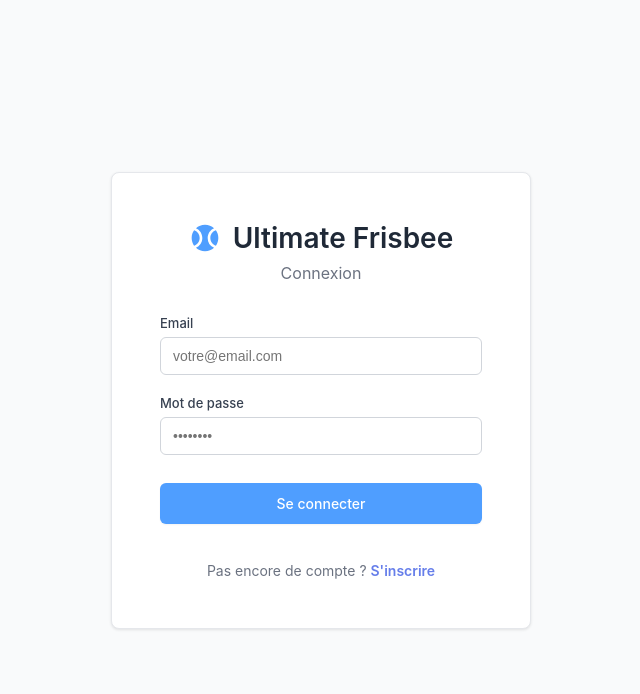
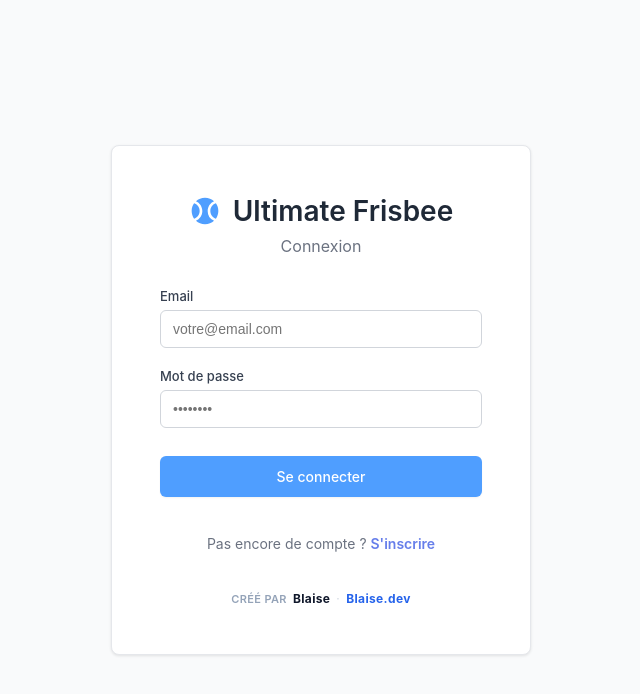
Before and after one commit to Blaise-dev/Ultimate-Frisbee-front, a React (Vite) app: page /login in a window 1280 px wide. Shown: the top 694 px of the page, without its empty margins (319-959 px from the left). Built offline with nearby package versions, Linux system fonts and the light colour scheme; no server answers.

Commit message:
feat: add creator signature branding

```diff
--- a/src/components/Layout/MainLayout.tsx
+++ b/src/components/Layout/MainLayout.tsx
@@ -1,6 +1,7 @@
 import React from 'react';
 import Sidebar from './Sidebar';
 import Header from './Header';
+import CreatorSignature from '../UI/CreatorSignature';
 
 interface MainLayoutProps {
   children: React.ReactNode;
@@ -14,6 +15,9 @@ const MainLayout: React.FC<MainLayoutProps> = ({ children }) => {
         <Header />
         <div style={styles.content}>
           {children}
+        </div>
+        <div style={styles.footer}>
+          <CreatorSignature />
         </div>
       </div>
     </div>
@@ -37,6 +41,9 @@ const styles: Record<string, React.CSSProperties> = {
     padding: '32px',
     maxWidth: '1600px',
   },
+  footer: {
+    padding: '0 32px 20px',
+  },
 };
 
 export default MainLayout;
--- /dev/null
+++ b/src/components/UI/CreatorSignature.tsx
@@ -0,0 +1,57 @@
+import React from 'react';
+
+interface CreatorSignatureProps {
+  compact?: boolean;
+}
+
+const CreatorSignature: React.FC<CreatorSignatureProps> = ({ compact = false }) => {
+  return (
+    <div style={compact ? styles.compactWrapper : styles.wrapper}>
+      <span style={styles.label}>Créé par</span>
+      <span style={styles.name}>Blaise</span>
+      <span style={styles.separator}>·</span>
+      <span style={styles.brand}>Blaise.dev</span>
+    </div>
+  );
+};
+
+const styles: Record<string, React.CSSProperties> = {
+  wrapper: {
+    display: 'flex',
+    alignItems: 'center',
+    gap: '8px',
+    justifyContent: 'center',
+    flexWrap: 'wrap',
+    color: '#64748b',
+    fontSize: '13px',
+    letterSpacing: '0.02em',
+  },
+  compactWrapper: {
+    display: 'flex',
+    alignItems: 'center',
+    gap: '6px',
+    justifyContent: 'center',
+    flexWrap: 'wrap',
+    color: '#94a3b8',
+    fontSize: '12px',
+    letterSpacing: '0.03em',
+  },
+  label: {
+    textTransform: 'uppercase',
+    fontSize: '11px',
+    fontWeight: '600',
+  },
+  name: {
+    color: '#0f172a',
+    fontWeight: '700',
+  },
+  separator: {
+    opacity: 0.45,
+  },
+  brand: {
+    color: '#2563eb',
+    fontWeight: '700',
+  },
+};
+
+export default CreatorSignature;
--- a/src/pages/Login.tsx
+++ b/src/pages/Login.tsx
@@ -2,6 +2,7 @@ import React, { useState } from 'react';
 import { useNavigate, Link } from 'react-router-dom';
 import { useAuth } from '../contexts/AuthContext';
 import { MdSportsBaseball } from 'react-icons/md';
+import CreatorSignature from '../components/UI/CreatorSignature';
 
 const Login: React.FC = () => {
   const [email, setEmail] = useState('');
@@ -75,6 +76,10 @@ const Login: React.FC = () => {
             <Link to="/register" style={styles.link}>
               S'inscrire
             </Link>
+          </div>
+
+          <div style={styles.signature}>
+            <CreatorSignature compact />
           </div>
         </form>
       </div>
@@ -186,6 +191,9 @@ const styles: Record<string, React.CSSProperties> = {
     fontSize: '14px',
     fontWeight: '600',
   },
+  signature: {
+    marginTop: '18px',
+  },
 };
 
 export default Login;
--- a/src/pages/Register.tsx
+++ b/src/pages/Register.tsx
@@ -4,6 +4,7 @@ import api from '../services/api';
 import Toast from '../components/UI/Toast';
 import { useToast } from '../hooks/useToast';
 import { MdSportsBaseball, MdArrowBack } from 'react-icons/md';
+import CreatorSignature from '../components/UI/CreatorSignature';
 
 const Register: React.FC = () => {
   const navigate = useNavigate();
@@ -212,6 +213,10 @@ const Register: React.FC = () => {
               Déjà un compte ? Se connecter
             </Link>
           </div>
+
+          <div style={styles.signature}>
+            <CreatorSignature compact />
+          </div>
         </form>
       </div>
     </div>
@@ -324,6 +329,9 @@ const styles: Record<string, React.CSSProperties> = {
     display: 'inline-flex',
     alignItems: 'center',
   },
+  signature: {
+    marginTop: '18px',
+  },
 };
 
 export default Register;
```
